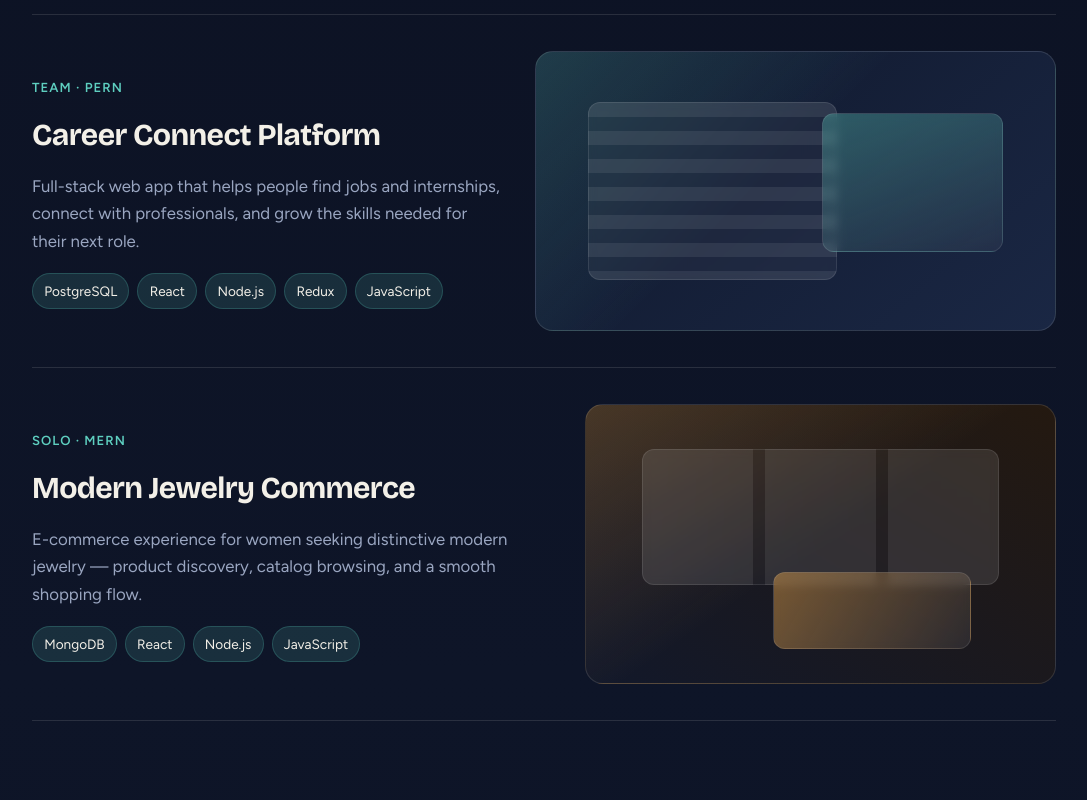
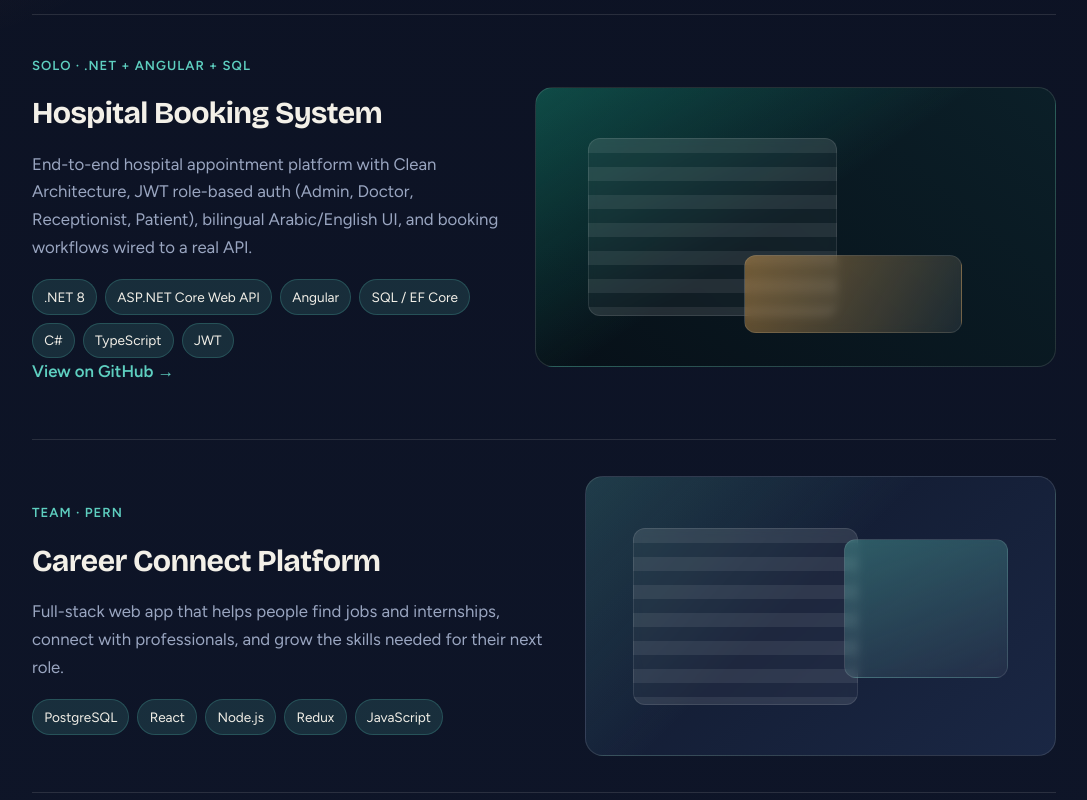
Before and after one commit to yasmenalmajdoubah/yasmen-portfolio, a plain HTML site: page index.html in a window 1280 px wide. Shown: the part 1020-1820 px from the top of the page, without its empty margins (96-1183 px from the left). Drawn offline with nearby package versions, Linux system fonts and the light colour scheme.

Commit message:
feat: add Hospital Booking project to selected work
Highlight the .NET 8 + Angular + SQL appointment system as the featured portfolio project with GitHub link.

```diff
--- a/index.html
+++ b/index.html
@@ -73,6 +73,39 @@
         </div>
 
         <article class="project project--featured reveal">
+          <div class="project__meta">
+            <span class="project__tag">Solo · .NET + Angular + SQL</span>
+            <h3>Hospital Booking System</h3>
+            <p>
+              End-to-end hospital appointment platform with Clean Architecture,
+              JWT role-based auth (Admin, Doctor, Receptionist, Patient),
+              bilingual Arabic/English UI, and booking workflows wired to a real API.
+            </p>
+            <ul class="tech">
+              <li>.NET 8</li>
+              <li>ASP.NET Core Web API</li>
+              <li>Angular</li>
+              <li>SQL / EF Core</li>
+              <li>C#</li>
+              <li>TypeScript</li>
+              <li>JWT</li>
+            </ul>
+            <p class="project__links">
+              <a
+                href="https://github.com/yasmenalmajdoubah/HospitalBooking"
+                target="_blank"
+                rel="noopener noreferrer"
+                >View on GitHub →</a
+              >
+            </p>
+          </div>
+          <div class="project__canvas project__canvas--c" aria-hidden="true">
+            <div class="mock mock--list"></div>
+            <div class="mock mock--detail"></div>
+          </div>
+        </article>
+
+        <article class="project reveal">
           <div class="project__meta">
             <span class="project__tag">Team · PERN</span>
             <h3>Career Connect Platform</h3>
--- a/styles.css
+++ b/styles.css
@@ -353,6 +353,26 @@ main,
     linear-gradient(210deg, #241910, #12182a);
 }
 
+.project__canvas--c {
+  background:
+    linear-gradient(145deg, rgba(31, 214, 176, 0.28), transparent 48%),
+    linear-gradient(220deg, #0b1f28, #071018);
+}
+
+.project__links {
+  margin-top: 1rem;
+}
+
+.project__links a {
+  color: var(--teal);
+  font-weight: 600;
+  text-decoration: none;
+}
+
+.project__links a:hover {
+  text-decoration: underline;
+}
+
 .mock {
   position: absolute;
   border-radius: 12px;
```
